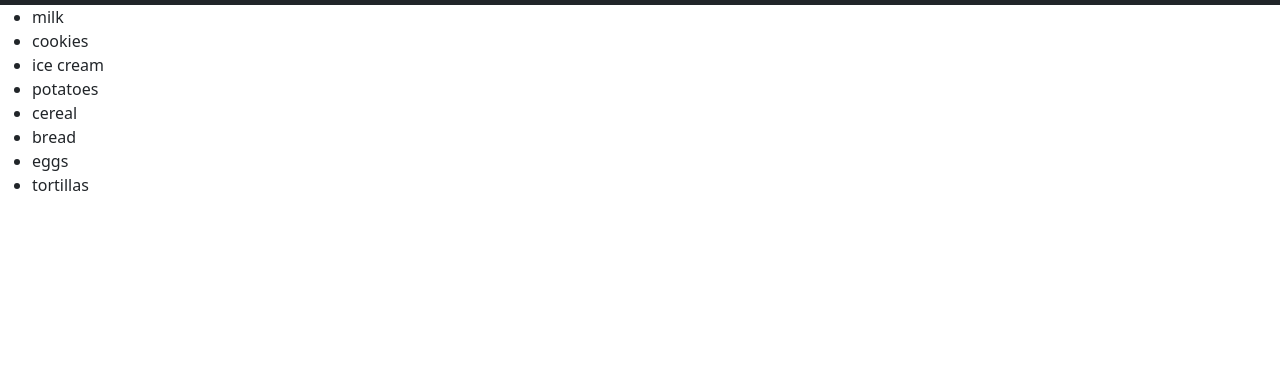
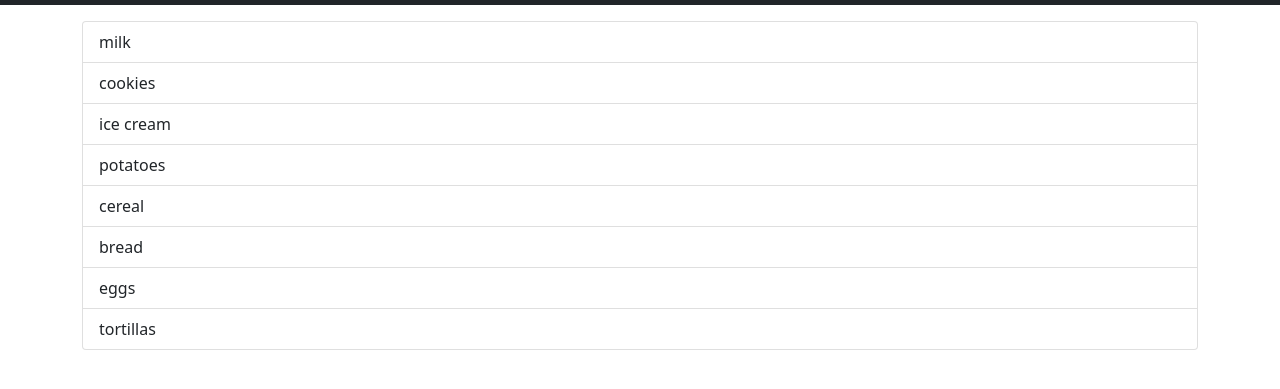
Before and after one commit to aryaindratanaya/The-Groceries, a website: page index.html in a window 1280 px wide. Shown: the part 51-440 px from the top of the page. Drawn offline with nearby package versions, Linux system fonts and the light colour scheme.

Commit message:
Use list-group to style the grocery list

```diff
--- a/features/grocery-list/groceryList.template.html
+++ b/features/grocery-list/groceryList.template.html
@@ -1,3 +1,7 @@
-<ul>
-  <li ng-repeat="grocery in $ctrl.groceries">{{grocery.name}}</li>
-</ul>
+<div class="container mt-3">
+  <ul class="list-group">
+    <li ng-repeat="grocery in $ctrl.groceries" class="list-group-item">
+      {{grocery.name}}
+    </li>
+  </ul>
+</div>
```
